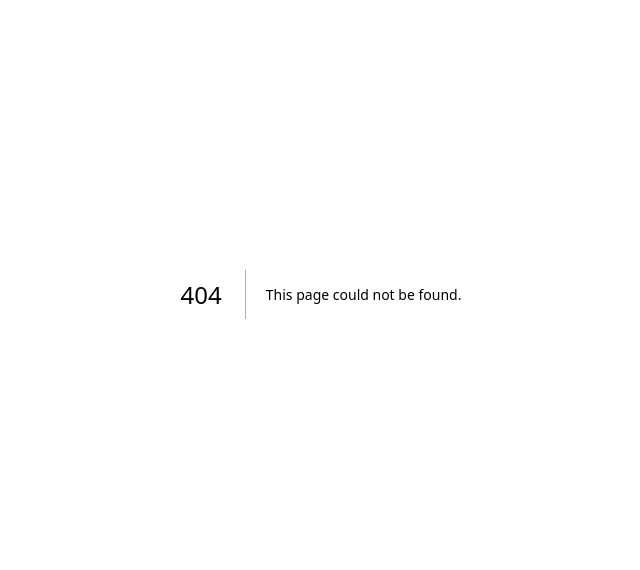
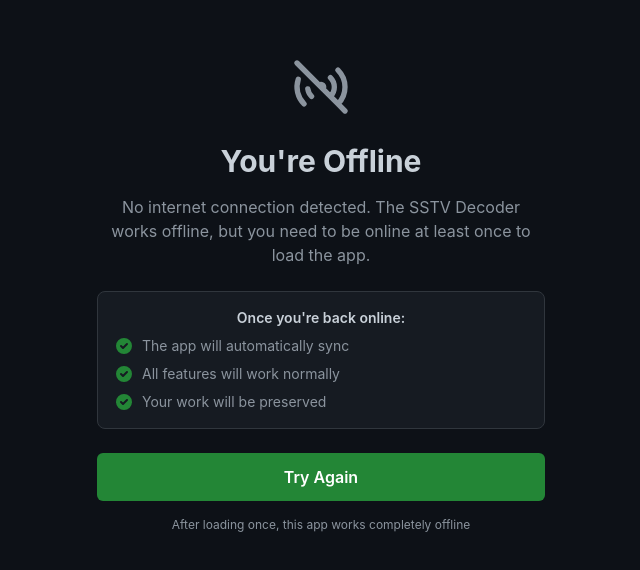
Before and after one commit to smolgroot/sstv-decoder, a Next.js app: page /offline in a window 1280 px wide. Before the commit this address had no page. Shown: the part 106-676 px from the top of the page, without its empty margins (319-959 px from the left). Built offline with nearby package versions, Linux system fonts and the light colour scheme.

Commit message:
feat: enhance PWA offline capabilities and add offline page

```diff
--- a/next.config.js
+++ b/next.config.js
@@ -3,6 +3,10 @@
   register: true,
   skipWaiting: true,
   disable: process.env.NODE_ENV === 'development',
+  // Precache important pages for offline access
+  cacheOnFrontEndNav: true,
+  // Build offline support directly into the PWA
+  buildExcludes: [/middleware-manifest\.json$/],
   runtimeCaching: [
     // External fonts - cache first for offline support
     {
@@ -40,40 +44,45 @@
         }
       }
     },
-    // Next.js pages and data - try network first with quick fallback
+    // Next.js static files - cache first for best offline experience
     {
       urlPattern: /^\/_next\/.*/i,
-      handler: 'StaleWhileRevalidate',
+      handler: 'CacheFirst',
       options: {
         cacheName: 'next-assets',
         expiration: {
-          maxEntries: 50,
-          maxAgeSeconds: 24 * 60 * 60 // 24 hours
+          maxEntries: 100,
+          maxAgeSeconds: 30 * 24 * 60 * 60 // 30 days
         }
       }
     },
-    // Main document - try network first but fallback quickly when offline
+    // HTML pages - Network first with fast fallback to cache for offline
     {
-      urlPattern: ({ request, url }) => {
-        return request.destination === 'document' && url.origin === self.location.origin;
-      },
-      handler: 'StaleWhileRevalidate',
+      urlPattern: /^https?:\/\/[^\/]+\/$/,
+      handler: 'NetworkFirst',
       options: {
         cacheName: 'pages',
+        networkTimeoutSeconds: 2, // Quick timeout for offline detection
         expiration: {
           maxEntries: 10,
           maxAgeSeconds: 24 * 60 * 60 // 24 hours
+        },
+        cacheableResponse: {
+          statuses: [0, 200]
         }
       }
     },
-    // Catch-all - cache first for maximum offline support
+    // Catch-all for same-origin - cache first for maximum offline support
     {
-      urlPattern: ({ url }) => url.origin === self.location.origin,
+      urlPattern: ({ url, request }) => {
+        return url.origin === self.location.origin &&
+               request.destination !== 'document';
+      },
       handler: 'CacheFirst',
       options: {
-        cacheName: 'app-shell',
+        cacheName: 'app-cache',
         expiration: {
-          maxEntries: 50,
+          maxEntries: 100,
           maxAgeSeconds: 30 * 24 * 60 * 60 // 30 days
         }
       }
--- /dev/null
+++ b/src/app/offline/page.tsx
@@ -0,0 +1,70 @@
+'use client';
+
+export default function OfflinePage() {
+  return (
+    <main className="min-h-screen flex items-center justify-center p-4 sm:p-6 lg:p-8">
+      <div className="max-w-md w-full text-center">
+        <div className="mb-6">
+          <svg
+            className="mx-auto h-16 w-16 text-[#8b949e]"
+            fill="none"
+            viewBox="0 0 24 24"
+            stroke="currentColor"
+            strokeWidth={2}
+          >
+            <path
+              strokeLinecap="round"
+              strokeLinejoin="round"
+              d="M18.364 5.636a9 9 0 010 12.728m0 0l-2.829-2.829m2.829 2.829L21 21M15.536 8.464a5 5 0 010 7.072m0 0l-2.829-2.829m-4.243 2.829a4.978 4.978 0 01-1.414-2.83m-1.414 5.658a9 9 0 01-2.167-9.238m7.824 2.167a1 1 0 111.414 1.414m-1.414-1.414L3 3m8.293 8.293l1.414 1.414"
+            />
+          </svg>
+        </div>
+
+        <h1 className="text-3xl font-bold mb-4 text-[#c9d1d9]">
+          You're Offline
+        </h1>
+
+        <p className="text-[#8b949e] mb-6">
+          No internet connection detected. The SSTV Decoder works offline, but you need to be online at least once to load the app.
+        </p>
+
+        <div className="bg-[#161b22] border border-[#30363d] rounded-lg p-4 mb-6">
+          <h2 className="text-sm font-semibold text-[#c9d1d9] mb-2">
+            Once you're back online:
+          </h2>
+          <ul className="text-sm text-[#8b949e] text-left space-y-2">
+            <li className="flex items-start">
+              <svg className="h-5 w-5 text-[#238636] mr-2 flex-shrink-0" fill="currentColor" viewBox="0 0 20 20">
+                <path fillRule="evenodd" d="M10 18a8 8 0 100-16 8 8 0 000 16zm3.707-9.293a1 1 0 00-1.414-1.414L9 10.586 7.707 9.293a1 1 0 00-1.414 1.414l2 2a1 1 0 001.414 0l4-4z" clipRule="evenodd" />
+              </svg>
+              The app will automatically sync
+            </li>
+            <li className="flex items-start">
+              <svg className="h-5 w-5 text-[#238636] mr-2 flex-shrink-0" fill="currentColor" viewBox="0 0 20 20">
+                <path fillRule="evenodd" d="M10 18a8 8 0 100-16 8 8 0 000 16zm3.707-9.293a1 1 0 00-1.414-1.414L9 10.586 7.707 9.293a1 1 0 00-1.414 1.414l2 2a1 1 0 001.414 0l4-4z" clipRule="evenodd" />
+              </svg>
+              All features will work normally
+            </li>
+            <li className="flex items-start">
+              <svg className="h-5 w-5 text-[#238636] mr-2 flex-shrink-0" fill="currentColor" viewBox="0 0 20 20">
+                <path fillRule="evenodd" d="M10 18a8 8 0 100-16 8 8 0 000 16zm3.707-9.293a1 1 0 00-1.414-1.414L9 10.586 7.707 9.293a1 1 0 00-1.414 1.414l2 2a1 1 0 001.414 0l4-4z" clipRule="evenodd" />
+              </svg>
+              Your work will be preserved
+            </li>
+          </ul>
+        </div>
+
+        <button
+          onClick={() => window.location.reload()}
+          className="w-full bg-[#238636] hover:bg-[#2ea043] text-white font-semibold px-6 py-3 rounded-md transition-colors"
+        >
+          Try Again
+        </button>
+
+        <p className="text-xs text-[#8b949e] mt-4">
+          After loading once, this app works completely offline
+        </p>
+      </div>
+    </main>
+  );
+}
```
Also changed, not shown: 1 other file (tests, documents, lock files or other folders).
